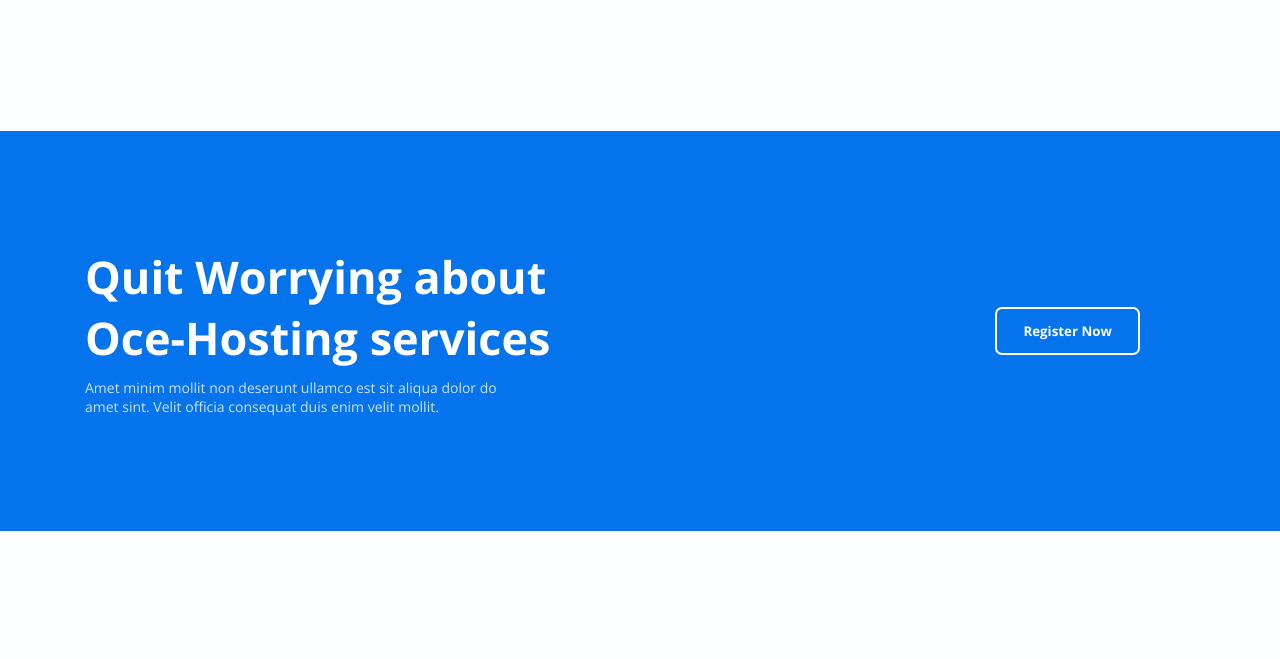
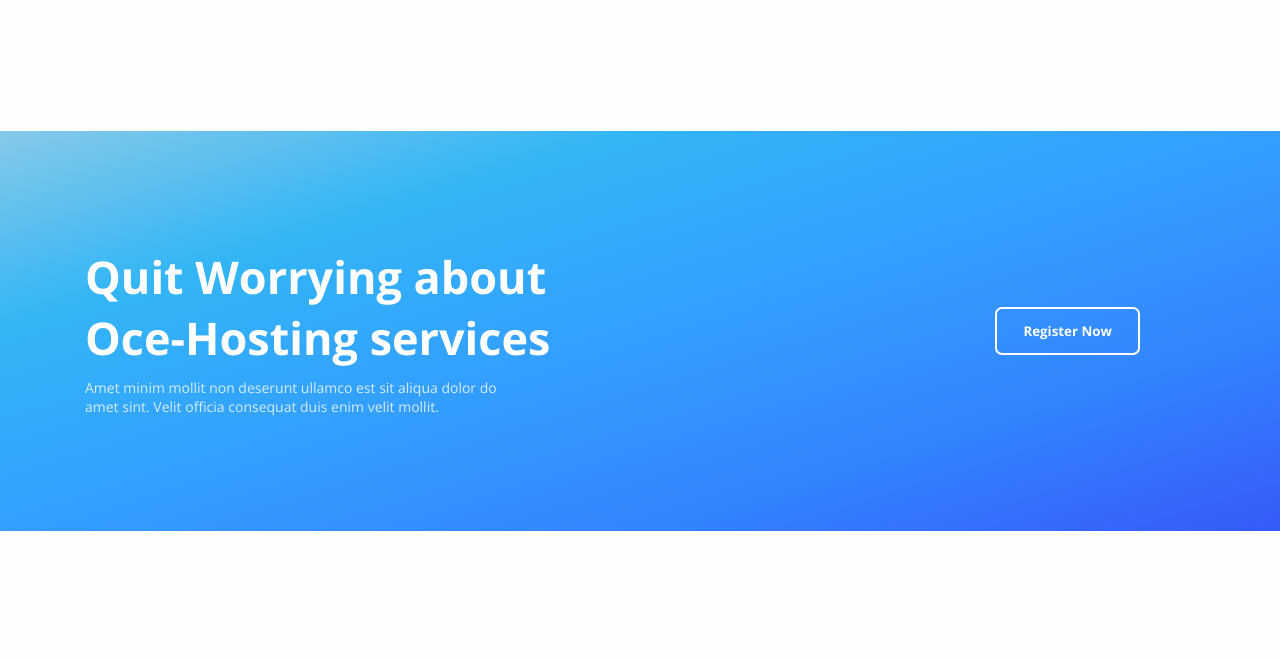
Before and after one commit to Koushik099/Project_11, a plain HTML site: page index.html in a window 1280 px wide. Shown: the part 4880-5539 px from the top of the page. Drawn offline with nearby package versions, Linux system fonts and the light colour scheme.

Commit message:
bug fixed

```diff
--- a/style.css
+++ b/style.css
@@ -354,7 +354,16 @@ body {
 
 .register {
   height: 50vh;
-  background-color: #0573ec;
+  /* background-color: #0573ec; */
+  background-image: linear-gradient(
+    to right bottom,
+    hsla(199, 69%, 65%, 0.8),
+    rgba(0, 163, 243, 0.8),
+    rgba(0, 135, 255, 0.8),
+    hsla(216, 100%, 50%, 0.8),
+    rgba(5, 49, 245, 0.8)
+  );
+
   display: flex;
   justify-content: space-between;
   align-items: center;
```
